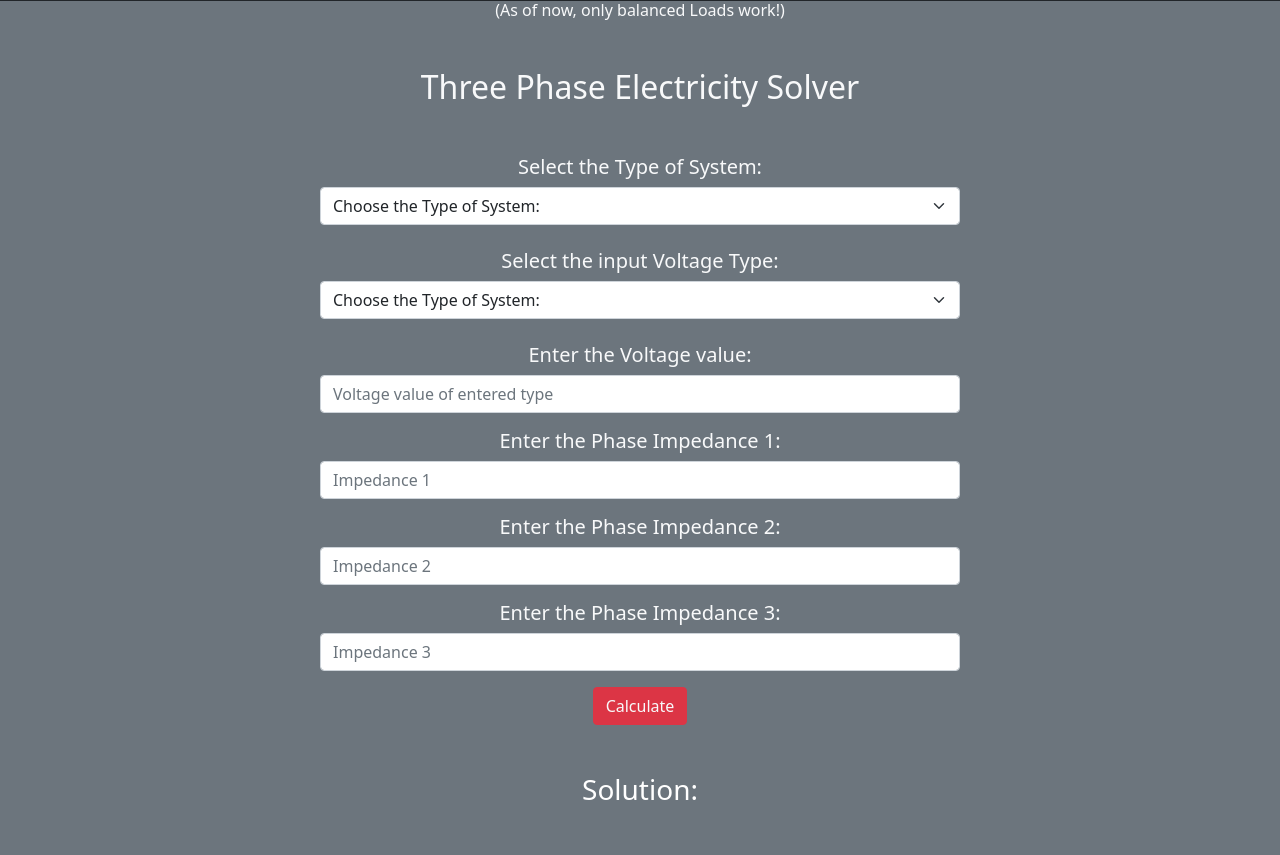
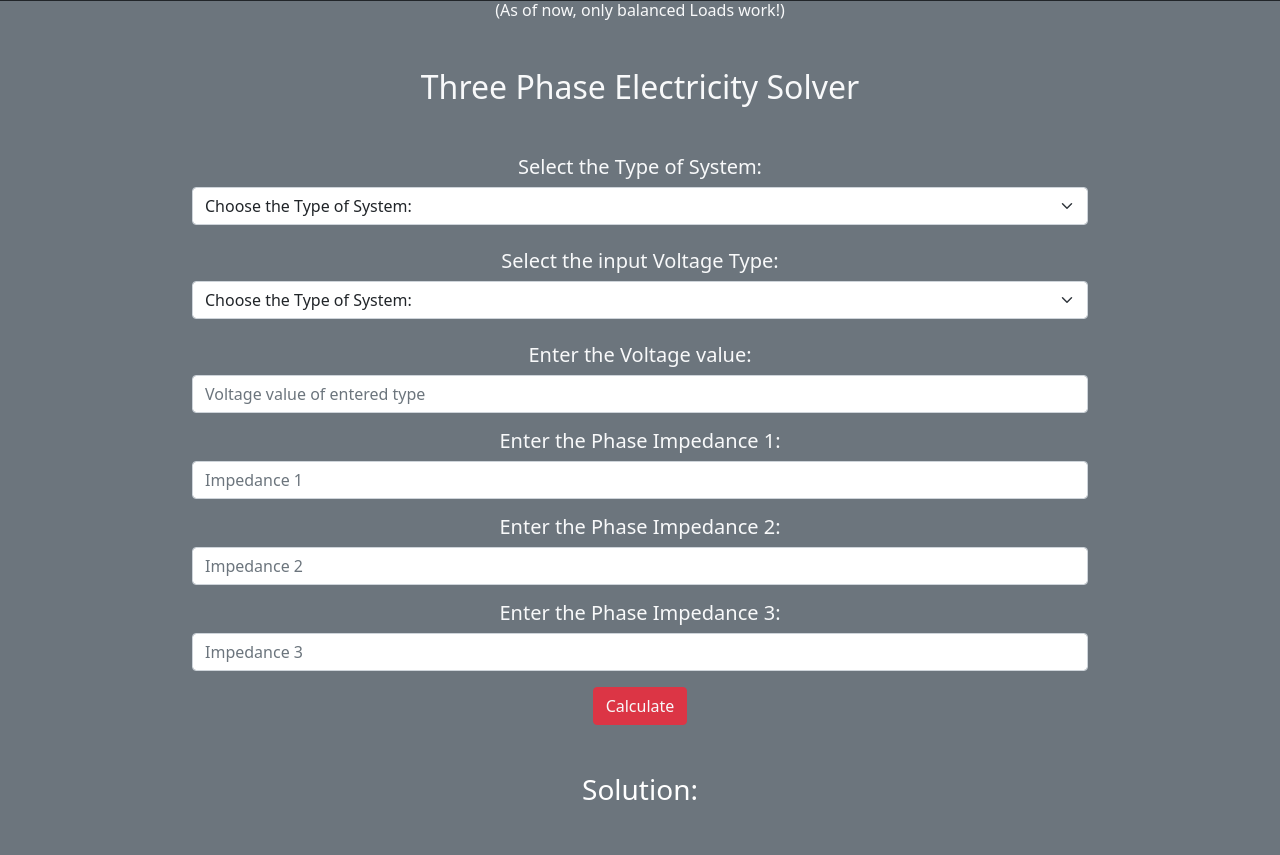
Before and after one commit to hariharan-tech/dogesolver, a Flask app: page /threephase in a window 1280 px wide. Shown: the part 55-910 px from the top of the page. Run offline with Flask 2, Linux system fonts and the light colour scheme.

Commit message:
Update threephase.html

```diff
--- a/templates/threephase.html
+++ b/templates/threephase.html
@@ -5,7 +5,7 @@
 {% block body %}
 <h6 class="text-light">(As of now, only balanced Loads work!)</h6>
 <h2 class="text-light my-5">Three Phase Electricity Solver</h2>
-<form class="my-4 mx-auto w-50 text-light" action="/threephase" method="POST">
+<form class="my-4 mx-auto wform text-light" action="/threephase" method="POST">
     <div class="form-group my-4">
         <label class="h5">Select the Type of System: </label>
         <select class="form-select form-control" name="p_type">
```
